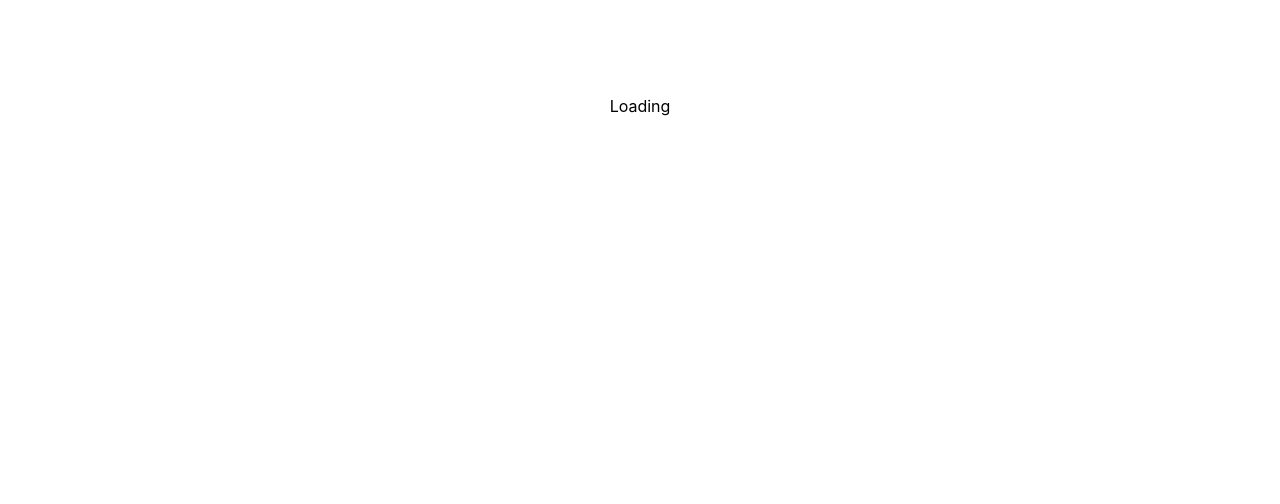
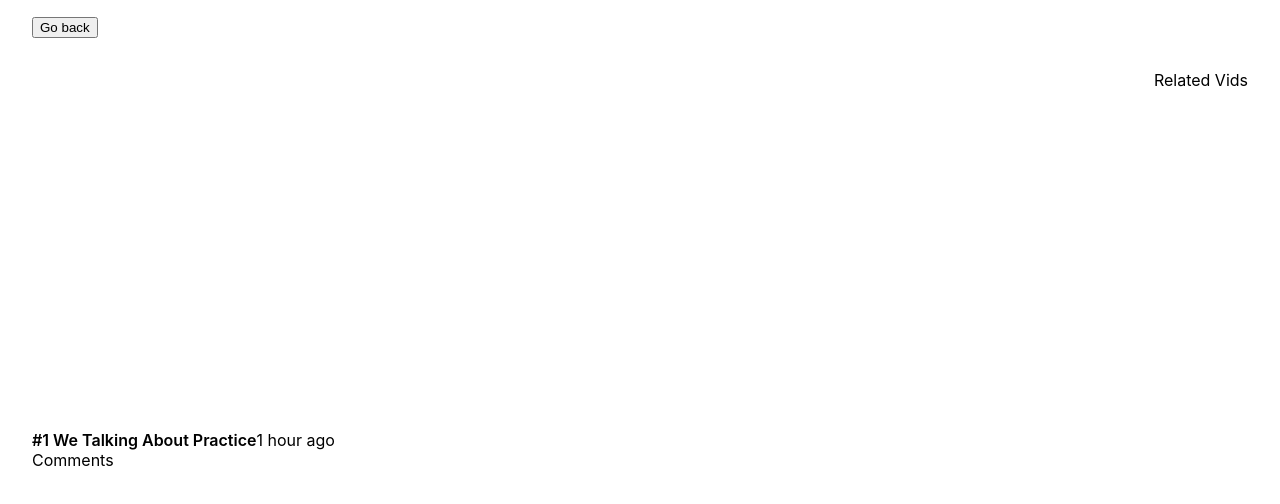
Before and after one commit to berk245/blindside-application, a React (Vite) app: page /watch in a window 1280 px wide. Shown: the top 504 px of the page. Built offline with nearby package versions, Linux system fonts and the light colour scheme.

Commit message:
Import Video Player component in watch video view nad feed it the url and video info

```diff
--- a/src/routes/WatchVideo.jsx
+++ b/src/routes/WatchVideo.jsx
@@ -1,8 +1,8 @@
 import React, { useEffect, useState } from "react";
 import { Link } from "react-router-dom";
-import {getVideoId, getVideoInfo} from '../utils'
+import VideoPlayer from "../components/VideoPlayer/VideoPlayer";
+import { getVideoId, getVideoInfo } from "../utils";
 function WatchVideo() {
-
   const [fetchingData, setFetchingData] = useState(true);
   const [fetchError, setFetchError] = useState(false);
   const [videoInfo, setVideoInfo] = useState({});
@@ -21,7 +21,7 @@ function WatchVideo() {
   }, []);
   return (
     <div>
-    {!fetchingData ? (
+      {fetchingData ? (
         <p style={{ textAlign: "center", padding: "5rem 0" }}>Loading</p>
       ) : (
         <>
@@ -32,13 +32,12 @@ function WatchVideo() {
               </Link>
               <div className="watch-video-content">
                 <div className="left-section">
-                <div className="">Video Player</div>
+                  <VideoPlayer className="video-player" video={videoInfo} />
+
                   <div className="">Comments</div>
                 </div>
 
-              <div className="related-videos">
-                Related Vids
-              </div>
+                <div className="related-videos">Related Vids</div>
               </div>
             </div>
           ) : (
@@ -49,7 +48,7 @@ function WatchVideo() {
         </>
       )}
     </div>
-  )
+  );
 }
 
-export default WatchVideo
+export default WatchVideo;
```
Lines whose indentation alone changed are shown as unchanged.
